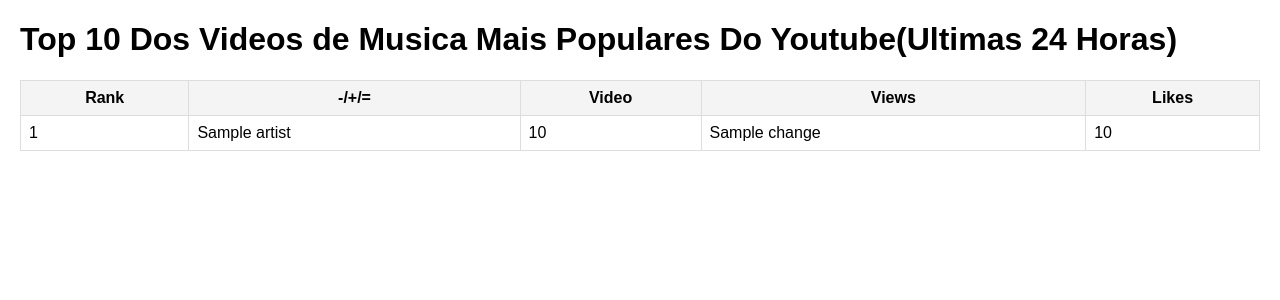
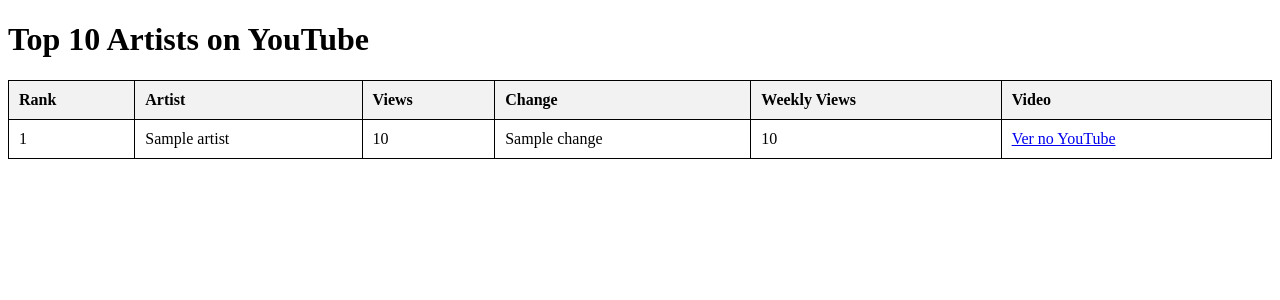
Before and after one commit to ruicirilo/Kworb-Scrapping-popular-videos, a Flask app: template Templates/index.html in a window 1280 px wide. Shown: the top 300 px of the page. Run offline with Flask 3, Linux system fonts and the light colour scheme; the template is opened without the code that fills it: most values are stand-ins (such as "Sample title", 1, 10 or a date in 2020).

Commit message:
Update index.html

```diff
--- a/Templates/index.html
+++ b/Templates/index.html
@@ -3,45 +3,35 @@
 <head>
     <meta charset="UTF-8">
     <meta name="viewport" content="width=device-width, initial-scale=1.0">
-    <title>Top 10 Most Viewed YouTube Artists</title>
+    <title>Top Artists on YouTube</title>
     <style>
-        body {
-            font-family: Arial, sans-serif;
-            margin: 20px;
-        }
         table {
             width: 100%;
             border-collapse: collapse;
-            margin-top: 20px;
+        }
+        table, th, td {
+            border: 1px solid black;
         }
         th, td {
-            border: 1px solid #ddd;
-            padding: 8px;
+            padding: 10px;
+            text-align: left;
         }
         th {
-            background-color: #f4f4f4;
-            font-weight: bold;
-        }
-        tr:nth-child(even) {
-            background-color: #f9f9f9;
-        }
-        tr:hover {
-            background-color: #f1f1f1;
+            background-color: #f2f2f2;
         }
     </style>
 </head>
 <body>
-
-<h1>Top 10 Dos Videos de Musica  Mais Populares Do Youtube(Ultimas 24 Horas)</h1>
-
+    <h1>Top 10 Artists on YouTube</h1>
     <table>
         <thead>
             <tr>
                 <th>Rank</th>
-            <th>-/+/=</th>
+                <th>Artist</th>
+                <th>Views</th>
+                <th>Change</th>
+                <th>Weekly Views</th>
                 <th>Video</th>
-            <th>Views</th>
-            <th>Likes</th>
             </tr>
         </thead>
         <tbody>
@@ -52,10 +42,10 @@
                 <td>{{ artist.views }}</td>
                 <td>{{ artist.change }}</td>
                 <td>{{ artist.weekly_views }}</td>
+                <td><a href="{{ artist.video_url }}" target="_blank">Ver no YouTube</a></td>
             </tr>
             {% endfor %}
         </tbody>
     </table>
-
 </body>
 </html>
```
Lines whose indentation alone changed are shown as unchanged.
